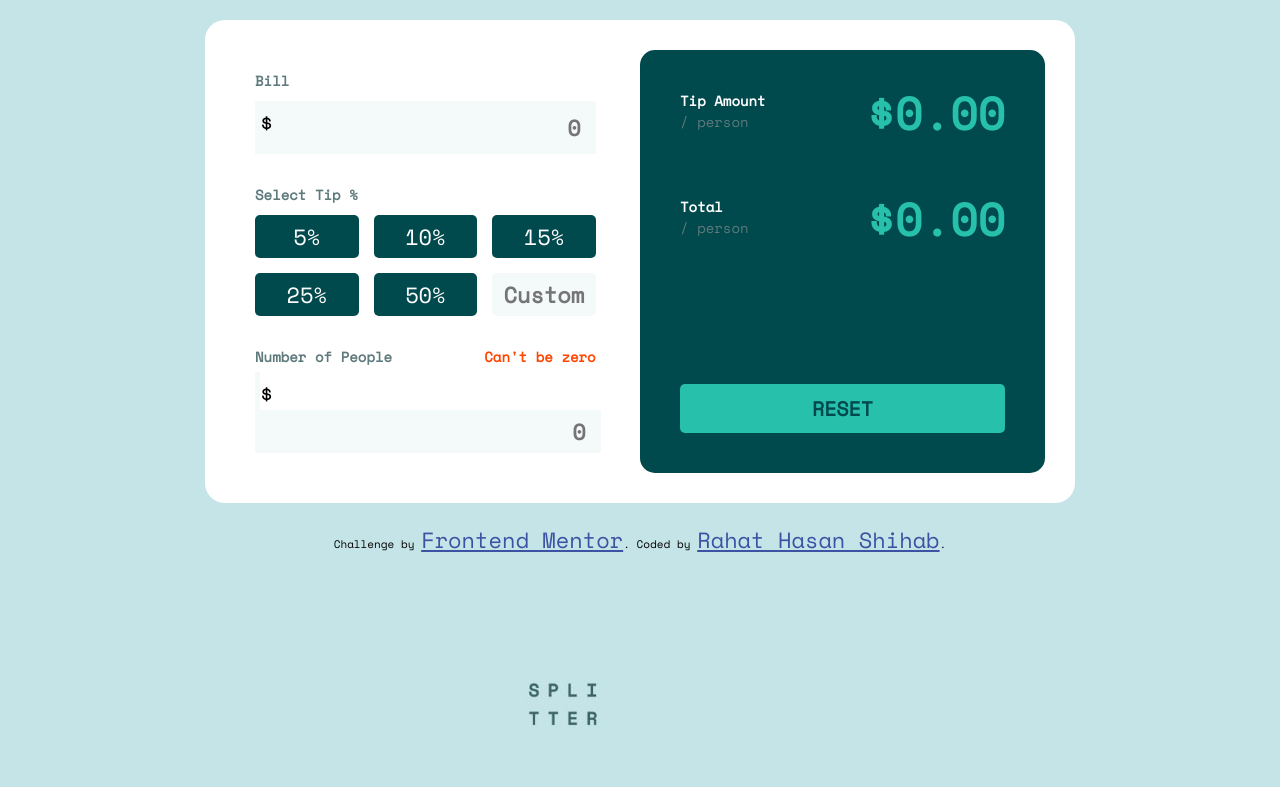
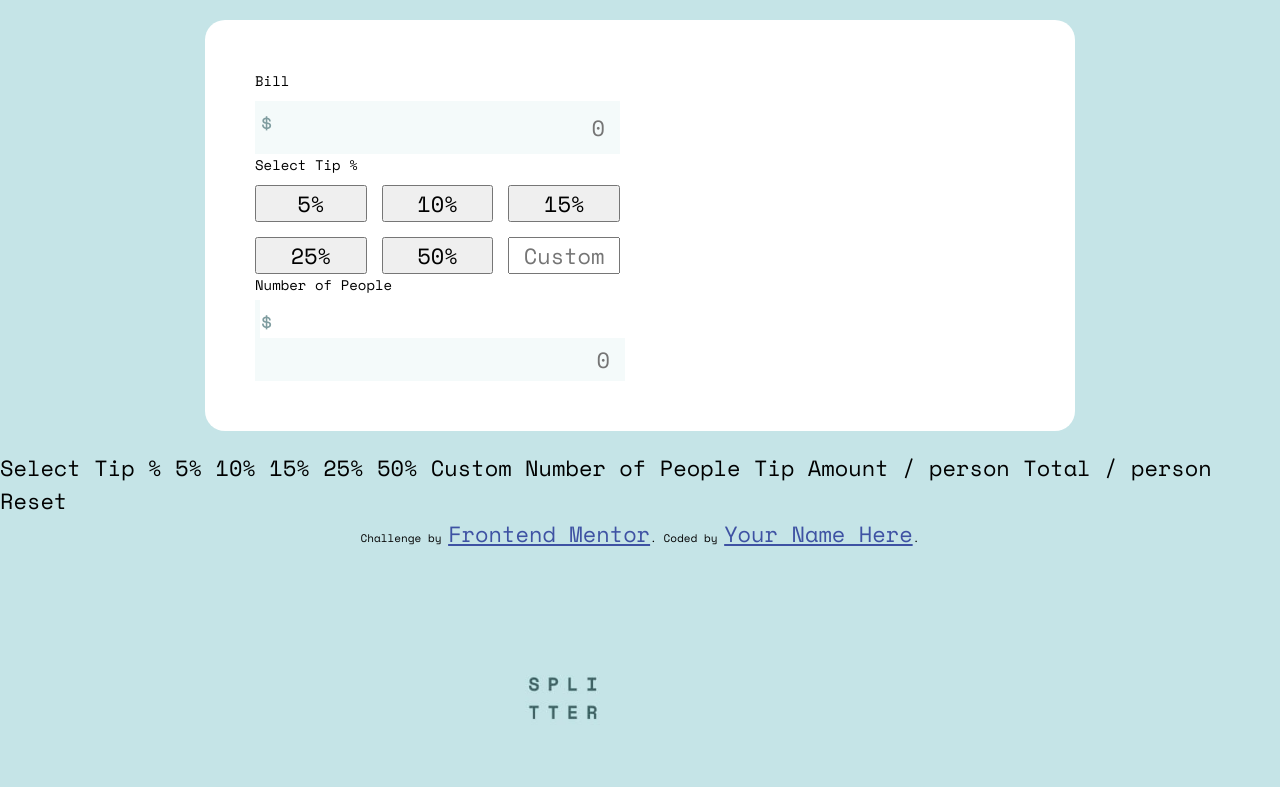
Before and after one commit to RHShihab/freecodecamp-journey, a plain HTML site: page frontend-mentor/tip-calculator-app/index.html in a window 1280 px wide. Shown: the top 787 px of the page. Drawn offline with nearby package versions, Linux system fonts and the light colour scheme.

Commit message:
Revert "made css layout"
This reverts commit 068c0e358543f67ce2996516c63b9b1686acbffd.

```diff
--- a/frontend-mentor/tip-calculator-app/index.html
+++ b/frontend-mentor/tip-calculator-app/index.html
@@ -37,40 +37,36 @@
         </label>
       </fieldset>
       <fieldset>
-        <div class="inline">
-          <legend>Number of People</legend>
-          <div id="notZero">Can't be zero</div>
-        </div>
+        <legend>Number of People</legend>
         <label for="total-bill" class="full-width-field">
           <span>$</span>
           <input type="number" name="total-bill" id="total-bill" placeholder="0">
         </label>
       </fieldset>
     </form>
-    <section class="output">
-        <div class="super-output-set">
-          <div class="output-set">
-            <div class="label">
-              <p>Tip Amount</p>
-              <p>/ person</p>
-            </div>
-            <div class="output-text">$0.00</div>
-          </div>
-          <div class="output-set">
-            <div class="label">
-              <p>Total</p>
-              <p>/ person</p>
-            </div>
-            <div class="output-text">$0.00</div>
-          </div>
-        </div>
-        <input type="button" value="RESET" id="reset">
-    </section>
+    <section class="output"></section>
   </div>
+  Select Tip %
+  5%
+  10%
+  15%
+  25%
+  50%
+  Custom
+
+  Number of People
+
+  Tip Amount
+  / person
+
+  Total
+  / person
+
+  Reset
 
   <div class="attribution">
     Challenge by <a href="https://www.frontendmentor.io?ref=challenge" target="_blank">Frontend Mentor</a>.
-    Coded by <a href="https://github.com/RHShihab">Rahat Hasan Shihab</a>.
+    Coded by <a href="#">Your Name Here</a>.
   </div>
   <img src="design/active-states.jpg" alt="" class="sample">
 </body>
--- a/frontend-mentor/tip-calculator-app/styles.css
+++ b/frontend-mentor/tip-calculator-app/styles.css
@@ -7,7 +7,6 @@
   font-size: 24px;
   font-family: "Space Mono";
   font-size: 22px;
-
 }
 :root {
   /* primary */
@@ -40,21 +39,9 @@ body {
 fieldset {
   border: none;
 }
-.inline{
-  display: flex;
-  justify-content: space-between;
-}
 legend {
   font-size: 14px;
   margin-bottom: 10px;
-  font-weight: 700;
-  color: var(--dark-grayish-cyan);
-}
-#notZero{
-  font-size: 14px;
-  margin-bottom: 10px;
-  font-weight: 700;
-  color: orangered;
 }
 .sample {
   height: 100vh;
@@ -66,44 +53,17 @@ legend {
   padding: 30px;
   background-color: white;
   border-radius: 20px;
-  display: flex;
-  flex-direction: row;
-  flex-wrap: wrap;
-  justify-content: space-between;
-  /* gap: 30px; */
 }
 .input {
-  width: 47%;
+  width: 50%;
   padding: 20px;
 }
-fieldset{
-  margin-bottom: 30px;
-}
-fieldset:last-of-type{
-  margin-bottom: 0;
-}
-input{
-  border: none;
-  border-radius: 5px;
-}
-input[type="button"]{
-  background-color: var(--very-dark-cyan);
-  color: white;
-  padding: 5px;
-}
-input[type="number"]{
-  color: var(--very-dark-cyan);
-  background-color: var(--very-light-grayish-cyan);
-  font-weight: 700;
-}
-input[type="number"]:focus{
-  outline-color: var(--strong-cyan);
-}
 .full-width-field {
-  background-color: var(--very-light-grayish-cyan);
   display: relative;
   width: 100%;
   padding: 5px 5px;
+  background-color: var(--very-light-grayish-cyan);
+  color: var(--grayish-cyan);
   justify-content: space-between;
 }
 .full-width-field > input[type="number"] {
@@ -112,11 +72,15 @@ input[type="number"]:focus{
   text-align: right;
   width: 100%;
   padding: 5px 10px;
+  background-color: transparent;
+  color: var(--grayish-cyan);
   border: none;
 }
-
+.full-width-field>input:focus{
+    outline: none;
+}
 .full-width-field > span{
-  z-index: 2;
+  /* z-index: 2; */
   position: absolute;
 }
 
@@ -131,43 +95,3 @@ input[type="number"]:focus{
 #custom {
   text-align: center;
 }
-
-.output{
-  background-color: var(--very-dark-cyan);
-  border-radius: 15px;
-  width: 50%;
-  padding: 40px;
-  display: flex;
-  flex-direction: column;
-  justify-content: space-between;
-}
-.output-set{
-  display: flex;
-  justify-content: space-between;
-  margin-bottom: 50px;
-}
-.label p{
-  font-size: 14px;
-  color: white;
-  font-weight: 600;
-}
-.label p:last-of-type{
-  font-weight: 500;
-  color: var(--dark-grayish-cyan);
-}
-.output-text{
-  font-size: 45px;
-  margin-top: -10px;
-  font-weight: 700;
-  color: var(--strong-cyan);
-}
-
-#reset{
-  background-color: var(--strong-cyan);
-  padding: 10px;
-  border: none;
-  border-radius: 5px;
-  font-size: 20px;
-  font-weight: 700;
-  color: var(--very-dark-cyan);
-}
```
